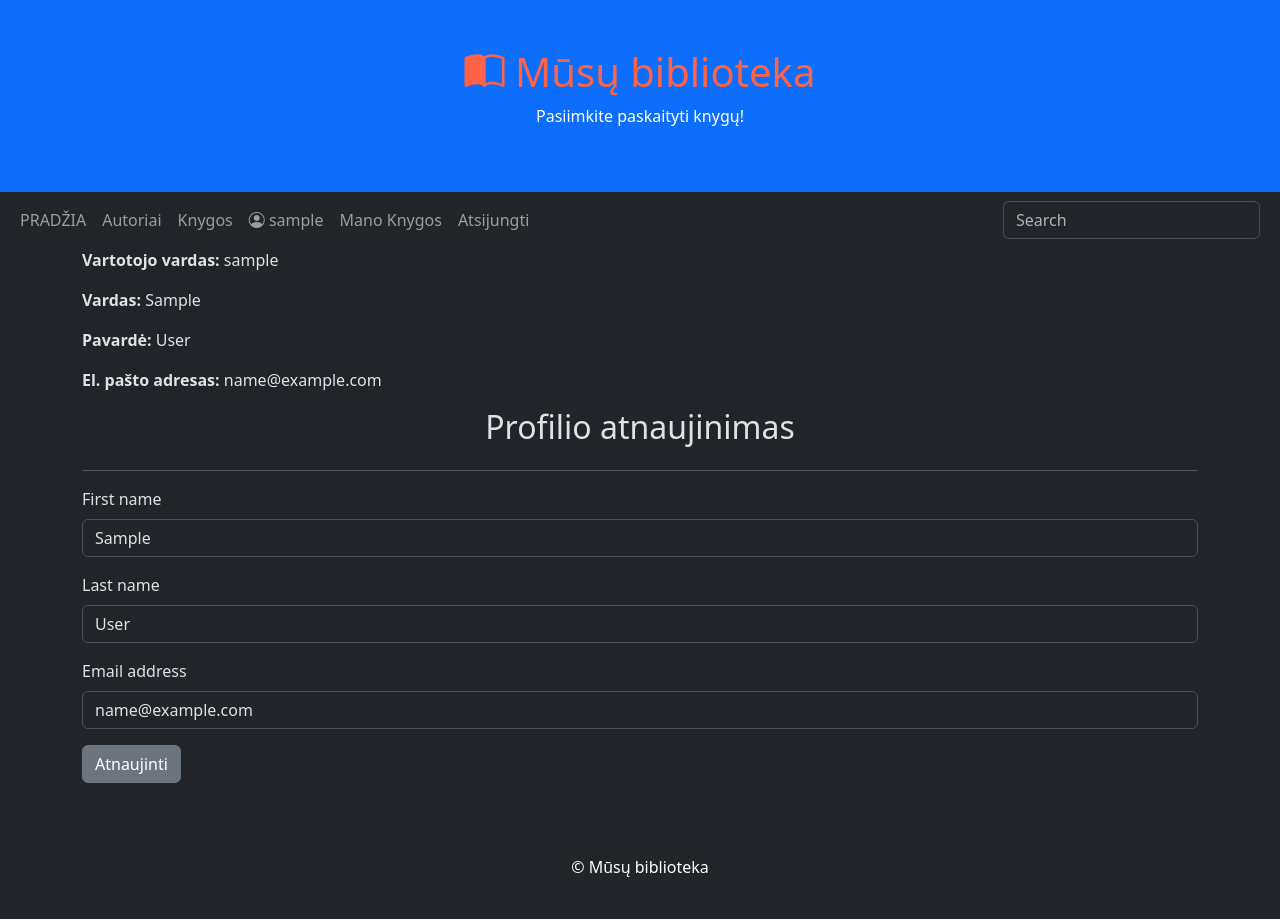
After one commit to DonatasNoreika/library_20251023, a Django app: page /profile/ in a window 1280 px wide. The commit adds this page. Run offline with Django 5.2, Linux system fonts and the light colour scheme; the visitor is signed in with stand-in values (Sample User, id 1); some libraries are stand-ins or nearby versions.

Commit message:
10: +Vartotojas gali paredaguoti savo duomenis profilio puslapyje

```diff
--- a/mysite/library/forms.py
+++ b/mysite/library/forms.py
@@ -1,7 +1,14 @@
 from django import forms
 from .models import BookReview
+from django.contrib.auth.models import User
 
 class BookReviewForm(forms.ModelForm):
     class Meta:
         model = BookReview
         fields = ['content']
+
+
+class UserUpdateForm(forms.ModelForm):
+    class Meta:
+        model = User
+        fields = ['first_name', 'last_name', 'email']
--- a/mysite/library/templates/base.html
+++ b/mysite/library/templates/base.html
@@ -38,7 +38,7 @@
                 </li>
                 {% if user.is_authenticated %}
                 <li class="nav-item">
-                    <a class="nav-link">
+                    <a class="nav-link" href="{% url 'profile' %}">
                     <i class="bi bi-person-circle"></i>
                     {{ user.username }}
                     </a>
@@ -51,16 +51,14 @@
                         {% csrf_token %}
                         <button class="nav-link" type="submit">Atsijungti</button>
                     </form>
-<!--                    <a class="nav-link" href="{% url 'logout' %}">Atsijungti</a>-->
                 </li>
                 {% else %}
                 <li class="nav-item">
+                    <a class="nav-link" href="{% url 'signup' %}">Registruotis</a>
+                </li>
+                <li class="nav-item">
                     <a class="nav-link" href="{% url 'login' %}">Prisijungti</a>
                 </li>
-                <li class="nav-item">
-                    <a class="nav-link" href="{% url 'signup' %}">Registruotis</a>
-                </li>
-
                 {% endif %}
             </ul>
             <form class="d-flex" method="get" action="{% url 'search' %}">
--- /dev/null
+++ b/mysite/library/templates/profile.html
@@ -0,0 +1,21 @@
+{% extends "base.html" %}
+
+{% block title %}Vartotojo profilis{% endblock %}
+
+{% block content %}
+<div class="col-md">
+    <p><b>Vartotojo vardas: </b>{{ user.username }}</p>
+    <p><b>Vardas: </b>{{ user.first_name }}</p>
+    <p><b>Pavardė: </b>{{ user.last_name }}</p>
+    <p><b>El. pašto adresas: </b>{{ user.email }}</p>
+    <h2 class="mb-4 text-center">Profilio atnaujinimas</h2>
+    <hr>
+    <form method="post">
+        {% csrf_token %}
+        {% load crispy_forms_tags %}
+        {{ form | crispy }}
+        <button type="submit" class="btn btn-secondary">Atnaujinti</button>
+    </form>
+</div>
+
+{% endblock %}
--- a/mysite/library/urls.py
+++ b/mysite/library/urls.py
@@ -10,4 +10,5 @@ urlpatterns = [
     path("search/", views.search, name="search"),
     path("mybooks/", views.MyBookInstances.as_view(), name="mybooks"),
     path("signup/", views.SignUp.as_view(), name="signup"),
+    path("profile/", views.ProfileUpdateView.as_view(), name='profile'),
 ]
--- a/mysite/library/views.py
+++ b/mysite/library/views.py
@@ -7,7 +7,8 @@ from django.core.paginator import Paginator
 from django.db.models import Q
 from django.contrib.auth.forms import UserCreationForm
 from django.urls import reverse_lazy
-from .forms import BookReviewForm
+from .forms import BookReviewForm, UserUpdateForm
+from django.contrib.auth.models import User
 
 def index(request):
     num_visits = request.session.get('num_visits', 1)
@@ -105,3 +106,13 @@ class SignUp(generic.CreateView):
     form_class = UserCreationForm
     template_name = "signup.html"
     success_url = reverse_lazy('login')
+
+
+class ProfileUpdateView(LoginRequiredMixin, generic.UpdateView):
+    model = User
+    form_class = UserUpdateForm
+    template_name = "profile.html"
+    success_url = reverse_lazy('profile')
+
+    def get_object(self, queryset=...):
+        return self.request.user
```
